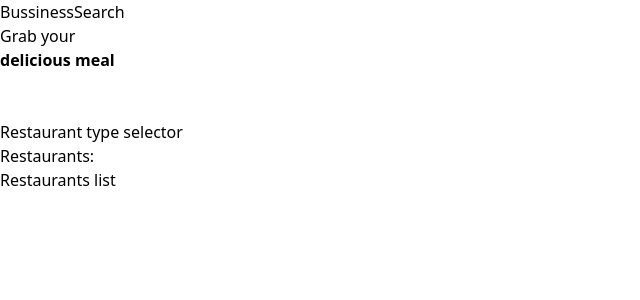
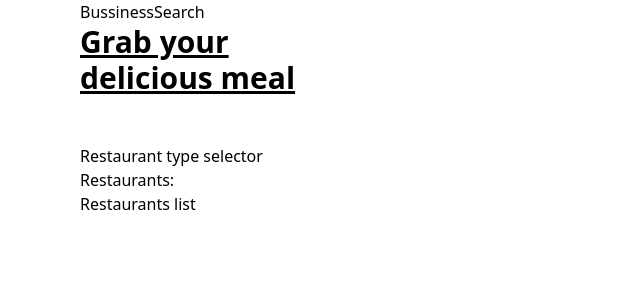
Before and after one commit to VictorMerino/yas-tit-vue, a Vue app: page / in a window 1280 px wide. Shown: the top 300 px of the page, without its empty margins (0-640 px from the left). Built offline with nearby package versions, Linux system fonts and the light colour scheme.

Commit message:
Try Tailwind: is correctly working :)

```diff
--- a/src/App.vue
+++ b/src/App.vue
@@ -1,5 +1,5 @@
 <template>
-  <header>BussinessSearch</header>
+  <header class="container">BussinessSearch</header>
 
   <RouterView />
 </template>
--- a/src/views/HomeView.vue
+++ b/src/views/HomeView.vue
@@ -3,8 +3,8 @@ console.log('Home')
 </script>
 
 <template>
-  <main>
-    <h1>
+  <main class="container">
+    <h1 class="text-3xl font-bold underline">
       Grab your
       <br />
       <strong>delicious meal</strong>
```
